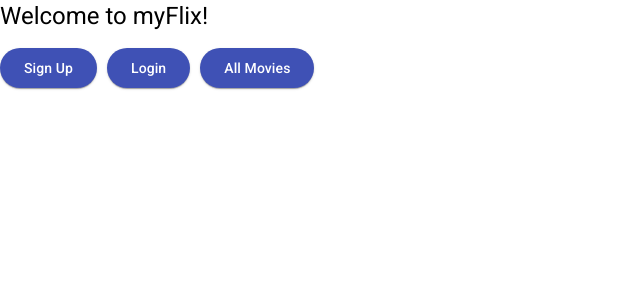
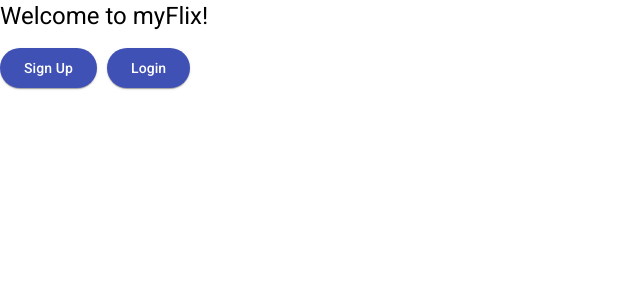
Before and after one commit to AndersonTsaiTW/CF_Ach6_myFlix-Angular-client, an Angular app: page /welcome in a window 1280 px wide. Before the commit this address led to /. Shown: the top 300 px of the page, without its empty margins (0-640 px from the left). Built offline with nearby package versions, Linux system fonts and the light colour scheme.

Commit message:
build the welcome page and route

```diff
--- a/src/app/app.component.html
+++ b/src/app/app.component.html
@@ -1,212 +1 @@
-<!-- /src/app.component.html -->
-<!-- * * * * * * * * * * * * * * * * * * * * * * * * * * * * * * * -->
-<!-- * * * * * * * * * * * The content below * * * * * * * * * * * -->
-<!-- * * * * * * * * * * is only a placeholder * * * * * * * * * * -->
-<!-- * * * * * * * * * * and can be replaced.  * * * * * * * * * * -->
-<!-- * * * * * * * * * * * * * * * * * * * * * * * * * * * * * * * -->
-<!-- * * * * * * * * * Delete the template below * * * * * * * * * -->
-<!-- * * * * * * * to get started with your project! * * * * * * * -->
-<!-- * * * * * * * * * * * * * * * * * * * * * * * * * * * * * * * -->
-
-<!-- <style>
-  :host {
-    --bright-blue: oklch(51.01% 0.274 263.83);
-    --electric-violet: oklch(53.18% 0.28 296.97);
-    --french-violet: oklch(47.66% 0.246 305.88);
-    --vivid-pink: oklch(69.02% 0.277 332.77);
-    --hot-red: oklch(61.42% 0.238 15.34);
-    --orange-red: oklch(63.32% 0.24 31.68);
-
-    --gray-900: oklch(19.37% 0.006 300.98);
-    --gray-700: oklch(36.98% 0.014 302.71);
-    --gray-400: oklch(70.9% 0.015 304.04);
-
-    --red-to-pink-to-purple-vertical-gradient: linear-gradient(
-      180deg,
-      var(--orange-red) 0%,
-      var(--vivid-pink) 50%,
-      var(--electric-violet) 100%
-    );
-
-    --red-to-pink-to-purple-horizontal-gradient: linear-gradient(
-      90deg,
-      var(--orange-red) 0%,
-      var(--vivid-pink) 50%,
-      var(--electric-violet) 100%
-    );
-
-    --pill-accent: var(--bright-blue);
-
-    font-family: "Inter", -apple-system, BlinkMacSystemFont, "Segoe UI", Roboto,
-      Helvetica, Arial, sans-serif, "Apple Color Emoji", "Segoe UI Emoji",
-      "Segoe UI Symbol";
-    box-sizing: border-box;
-    -webkit-font-smoothing: antialiased;
-    -moz-osx-font-smoothing: grayscale;
-  }
-
-  h1 {
-    font-size: 3.125rem;
-    color: var(--gray-900);
-    font-weight: 500;
-    line-height: 100%;
-    letter-spacing: -0.125rem;
-    margin: 0;
-    font-family: "Inter Tight", -apple-system, BlinkMacSystemFont, "Segoe UI",
-      Roboto, Helvetica, Arial, sans-serif, "Apple Color Emoji",
-      "Segoe UI Emoji", "Segoe UI Symbol";
-  }
-
-  p {
-    margin: 0;
-    color: var(--gray-700);
-  }
-
-  main {
-    width: 100%;
-    min-height: 100%;
-    display: flex;
-    justify-content: center;
-    align-items: center;
-    padding: 1rem;
-    box-sizing: inherit;
-    position: relative;
-  }
-
-  .angular-logo {
-    max-width: 9.2rem;
-  }
-
-  .content {
-    display: flex;
-    justify-content: space-around;
-    width: 100%;
-    max-width: 700px;
-    margin-bottom: 3rem;
-  }
-
-  .content h1 {
-    margin-top: 1.75rem;
-  }
-
-  .content p {
-    margin-top: 1.5rem;
-  }
-
-  .divider {
-    width: 1px;
-    background: var(--red-to-pink-to-purple-vertical-gradient);
-    margin-inline: 0.5rem;
-  }
-
-  .pill-group {
-    display: flex;
-    flex-direction: column;
-    align-items: start;
-    flex-wrap: wrap;
-    gap: 1.25rem;
-  }
-
-  .pill {
-    display: flex;
-    align-items: center;
-    --pill-accent: var(--bright-blue);
-    background: color-mix(in srgb, var(--pill-accent) 5%, transparent);
-    color: var(--pill-accent);
-    padding-inline: 0.75rem;
-    padding-block: 0.375rem;
-    border-radius: 2.75rem;
-    border: 0;
-    transition: background 0.3s ease;
-    font-family: var(--inter-font);
-    font-size: 0.875rem;
-    font-style: normal;
-    font-weight: 500;
-    line-height: 1.4rem;
-    letter-spacing: -0.00875rem;
-    text-decoration: none;
-  }
-
-  .pill:hover {
-    background: color-mix(in srgb, var(--pill-accent) 15%, transparent);
-  }
-
-  .pill-group .pill:nth-child(6n + 1) {
-    --pill-accent: var(--bright-blue);
-  }
-  .pill-group .pill:nth-child(6n + 2) {
-    --pill-accent: var(--french-violet);
-  }
-  .pill-group .pill:nth-child(6n + 3),
-  .pill-group .pill:nth-child(6n + 4),
-  .pill-group .pill:nth-child(6n + 5) {
-    --pill-accent: var(--hot-red);
-  }
-
-  .pill-group svg {
-    margin-inline-start: 0.25rem;
-  }
-
-  .social-links {
-    display: flex;
-    align-items: center;
-    gap: 0.73rem;
-    margin-top: 1.5rem;
-  }
-
-  .social-links path {
-    transition: fill 0.3s ease;
-    fill: var(--gray-400);
-  }
-
-  .social-links a:hover svg path {
-    fill: var(--gray-900);
-  }
-
-  @media screen and (max-width: 650px) {
-    .content {
-      flex-direction: column;
-      width: max-content;
-    }
-
-    .divider {
-      height: 1px;
-      width: 100%;
-      background: var(--red-to-pink-to-purple-horizontal-gradient);
-      margin-block: 1.5rem;
-    }
-  }
-</style> -->
-
-<div class="main-page">
-  <h1>Welcome to myFlix!</h1>
-  <button
-    mat-raised-button
-    (click)="openUserRegistrationDialog()"
-    style="margin-right: 10px"
-    color="primary"
-  >
-    Sign Up
-  </button>
-  <button
-    mat-raised-button
-    (click)="openUserLoginDialog()"
-    style="margin-right: 10px"
-    color="primary"
-  >
-    Login
-  </button>
-  <button mat-raised-button color="primary" (click)="openMoviesDialog()">
-    All Movies
-  </button>
-</div>
-
-<!-- * * * * * * * * * * * * * * * * * * * * * * * * * * * * * * * * -->
-<!-- * * * * * * * * * * * The content above * * * * * * * * * * * * -->
-<!-- * * * * * * * * * * is only a placeholder * * * * * * * * * * * -->
-<!-- * * * * * * * * * * and can be replaced.  * * * * * * * * * * * -->
-<!-- * * * * * * * * * * * * * * * * * * * * * * * * * * * * * * * * -->
-<!-- * * * * * * * * * * End of Placeholder  * * * * * * * * * * * * -->
-<!-- * * * * * * * * * * * * * * * * * * * * * * * * * * * * * * * * -->
-
-<router-outlet />
+<router-outlet></router-outlet>
--- a/src/app/app.component.ts
+++ b/src/app/app.component.ts
@@ -12,24 +12,4 @@
 })
 export class AppComponent {
   title = 'CF_Ach6_myFlix-Angular-client';
-
-  constructor(public dialog: MatDialog) {}
-  // This is the function that will open the dialog when the signup button is clicked
-  openUserRegistrationDialog(): void {
-    this.dialog.open(UserRegistrationFormComponent, {
-      // Assigning the dialog a width
-      width: '280px',
-    });
-  }
-  openUserLoginDialog(): void {
-    this.dialog.open(UserLoginFormComponent, {
-      // Assigning the dialog a width
-      width: '280px',
-    });
-  }
-  openMoviesDialog(): void {
-    this.dialog.open(MovieCardComponent, {
-      width: '500px',
-    });
-  }
 }
--- a/src/app/app.module.ts
+++ b/src/app/app.module.ts
@@ -1,6 +1,7 @@
 import { NgModule } from '@angular/core';
 import { BrowserModule } from '@angular/platform-browser';
 import { HttpClientModule } from '@angular/common/http';
+import { RouterModule, Routes } from '@angular/router';
 
 import { AppRoutingModule } from './app-routing.module';
 import { AppComponent } from './app.component';
@@ -15,12 +16,26 @@
 import { FormsModule } from '@angular/forms';
 import { UserRegistrationFormComponent } from './user-registration-form/user-registration-form.component';
 
+import { MatIconModule } from '@angular/material/icon';
+
 import { FetchApiDataService } from './fetch-api-data.service';
 import { UserLoginFormComponent } from './user-login-form/user-login-form.component';
 import { MovieCardComponent } from './movie-card/movie-card.component';
+import { WelcomePageComponent } from './welcome-page/welcome-page.component';
 
+const appRoutes: Routes = [
+  { path: 'welcome', component: WelcomePageComponent },
+  { path: 'movies', component: MovieCardComponent },
+  { path: '', redirectTo: 'welcome', pathMatch: 'prefix' },
+];
 @NgModule({
-  declarations: [AppComponent, UserRegistrationFormComponent, UserLoginFormComponent, MovieCardComponent],
+  declarations: [
+    AppComponent,
+    UserRegistrationFormComponent,
+    UserLoginFormComponent,
+    MovieCardComponent,
+    WelcomePageComponent,
+  ],
   imports: [
     BrowserModule,
     AppRoutingModule,
@@ -33,6 +48,8 @@
     MatDialogModule,
     MatSnackBarModule,
     FormsModule,
+    RouterModule.forRoot(appRoutes),
+    MatIconModule,
   ],
   providers: [],
   bootstrap: [AppComponent],
--- a/src/app/movie-card/movie-card.component.html
+++ b/src/app/movie-card/movie-card.component.html
@@ -1,7 +1,18 @@
 <!-- src/app/movie-card/movie-card.component.html -->
-<mat-card *ngFor="let movie of movies; let i = index">
-  <mat-dialog-content>
-    <mat-card-title>{{ movie.Title }}</mat-card-title>
-    <mat-card-subtitle><img src="{{ movie.ImagePath }}" /></mat-card-subtitle>
-  </mat-dialog-content>
-</mat-card>
+<div style="display: flex">
+  <mat-card *ngFor="let movie of movies" style="flex: 1 1 auto">
+    <mat-card-header>
+      <mat-card-title>{{ movie.Title }}</mat-card-title>
+      <mat-card-subtitle
+        >Directed by: {{ movie.Director.Name }}</mat-card-subtitle
+      >
+    </mat-card-header>
+    <img src="{{ movie.ImagePath }}" alt="{{ movie.Title }}" />
+    <mat-card-actions>
+      <button mat-button color="primary">Genre</button>
+      <button mat-button color="primary">Director</button>
+      <button mat-button color="primary">Synopsis</button>
+      <mat-icon>favorite_border</mat-icon>
+    </mat-card-actions>
+  </mat-card>
+</div>
--- a/src/app/user-login-form/user-login-form.component.ts
+++ b/src/app/user-login-form/user-login-form.component.ts
@@ -1,5 +1,7 @@
 // src/app/user-registration-form/user-login-form.component.ts
 import { Component, OnInit, Input } from '@angular/core';
+
+import { Router } from '@angular/router';
 
 // You'll use this import to close the dialog on success
 import { MatDialogRef } from '@angular/material/dialog';
@@ -21,7 +23,8 @@
   constructor(
     public fetchApiData: FetchApiDataService,
     public dialogRef: MatDialogRef<UserLoginFormComponent>,
-    public snackBar: MatSnackBar
+    public snackBar: MatSnackBar,
+    private router: Router
   ) {}
 
   ngOnInit(): void {}
@@ -35,6 +38,7 @@
         this.snackBar.open('User login successfully!', 'OK', {
           duration: 2000,
         });
+        this.router.navigate(['movies']);
       },
       (result) => {
         this.snackBar.open(
--- /dev/null
+++ b/src/app/welcome-page/welcome-page.component.html
@@ -0,0 +1,19 @@
+<div class="main-page">
+  <h1>Welcome to myFlix!</h1>
+  <button
+    mat-raised-button
+    (click)="openUserRegistrationDialog()"
+    style="margin-right: 10px"
+    color="primary"
+  >
+    Sign Up
+  </button>
+  <button
+    mat-raised-button
+    color="primary"
+    (click)="openUserLoginDialog()"
+    style="margin-right: 10px"
+  >
+    Login
+  </button>
+</div>
--- /dev/null
+++ b/src/app/welcome-page/welcome-page.component.ts
@@ -0,0 +1,25 @@
+// src\app\welcome-page\welcome-page.component.ts
+import { Component, OnInit } from '@angular/core';
+import { UserLoginFormComponent } from '../user-login-form/user-login-form.component';
+import { UserRegistrationFormComponent } from '../user-registration-form/user-registration-form.component';
+import { MatDialog } from '@angular/material/dialog';
+
+@Component({
+  selector: 'app-welcome-page',
+  templateUrl: './welcome-page.component.html',
+  styleUrls: ['./welcome-page.component.scss'],
+})
+export class WelcomePageComponent implements OnInit {
+  constructor(public dialog: MatDialog) {}
+  ngOnInit(): void {}
+  openUserRegistrationDialog(): void {
+    this.dialog.open(UserRegistrationFormComponent, {
+      width: '280px',
+    });
+  }
+  openUserLoginDialog(): void {
+    this.dialog.open(UserLoginFormComponent, {
+      width: '280px',
+    });
+  }
+}
```
Also changed, not shown: src/app/welcome-page/welcome-page.component.scss (added), 1 other file (tests, documents, lock files or other folders).
